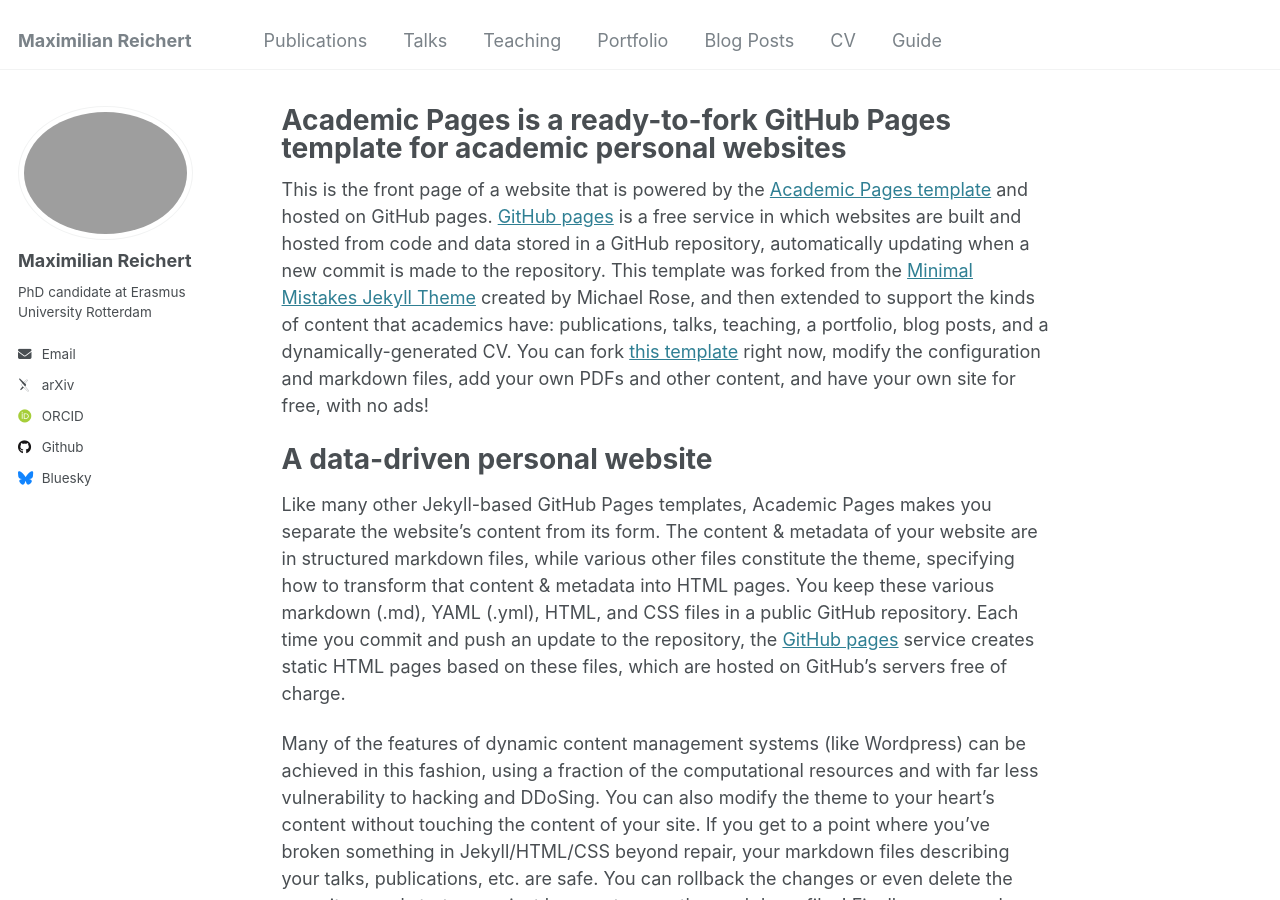
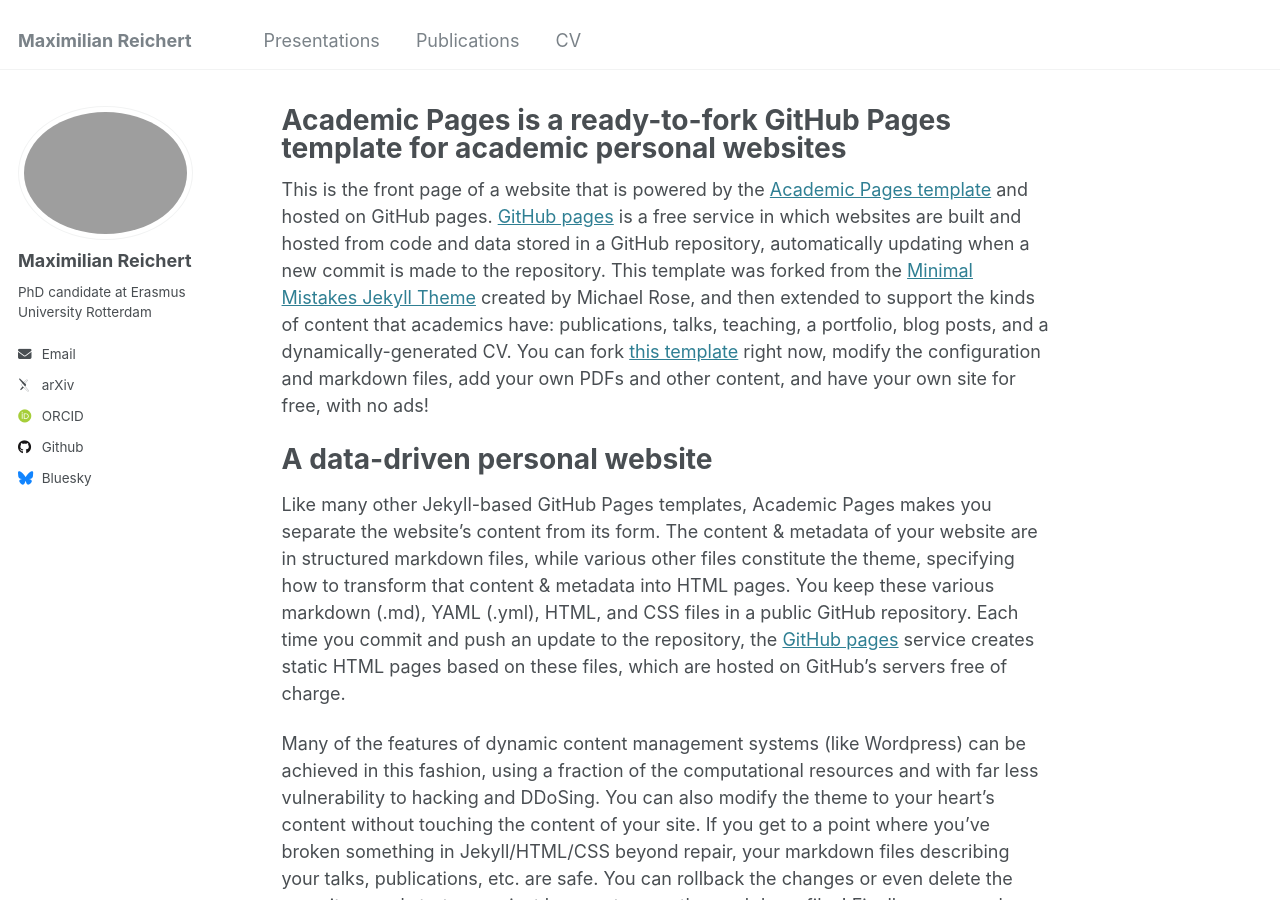
Before and after one commit to mischewu/mischewu.github.io, a Jekyll site: the page built from _pages/about.md, in a window 1280 px wide and 900 px high. Built offline with Jekyll 4.4.1, drawn with Linux system fonts in a browser that asks for light colours; some web fonts are replaced.

Commit message:
2024-12-18

```diff
--- a/_data/navigation.yml
+++ b/_data/navigation.yml
@@ -5,23 +5,23 @@
 # prevent it from being included in the site.
 
 main:
+  - title: "Presentations"
+    url: /talks/
+
   - title: "Publications"
     url: /publications/
 
-  - title: "Talks"
-    url: /talks/
+#  - title: "Teaching"
+#    url: /teaching/
 
-  - title: "Teaching"
-    url: /teaching/
+#  - title: "Portfolio"
+#    url: /portfolio/
 
-  - title: "Portfolio"
-    url: /portfolio/
-
-  - title: "Blog Posts"
-    url: /year-archive/
+#  - title: "Blog Posts"
+#    url: /year-archive/
 
   - title: "CV"
     url: /cv/
 
-  - title: "Guide"
-    url: /markdown/
+#  - title: "Guide"
+#    url: /markdown/
```
